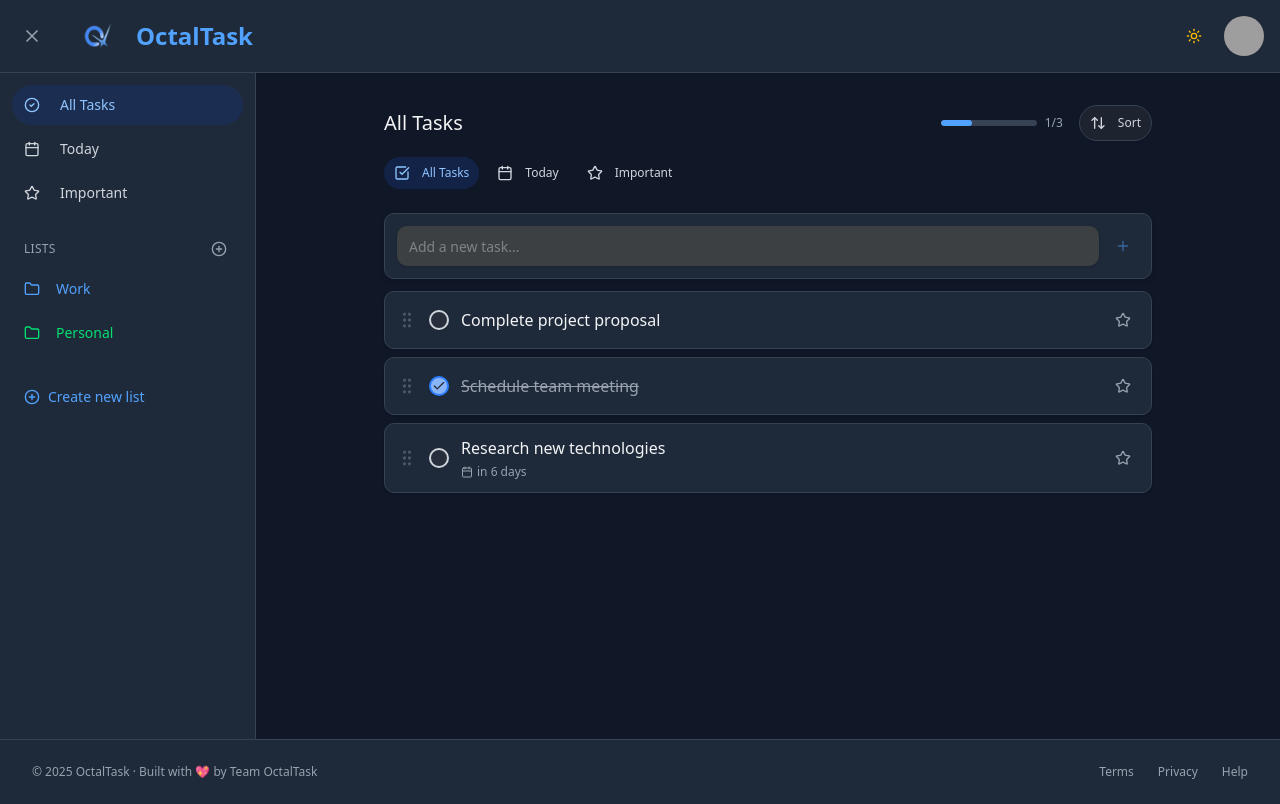
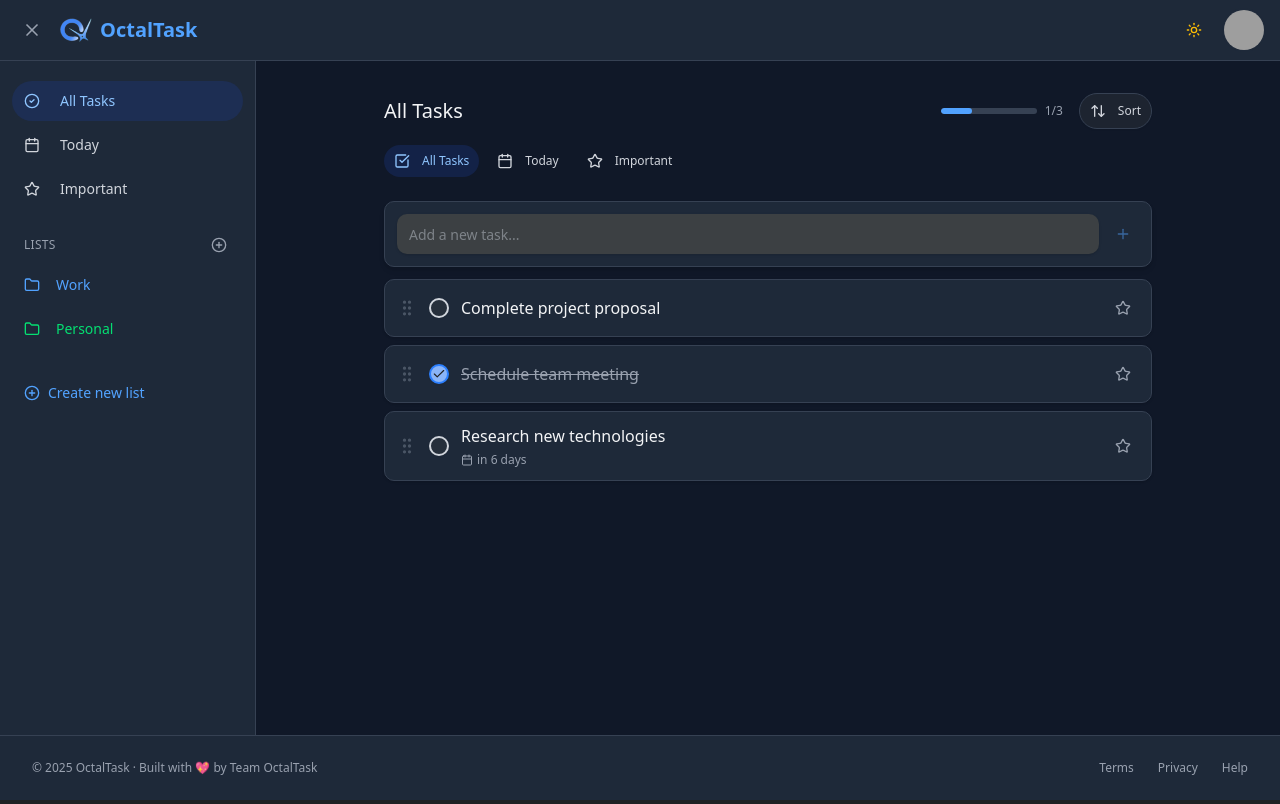
Before and after one commit to kPhuong08/octaltask, a React (Vite) app: page /tasks in a window 1280 px wide. Built offline with nearby package versions, Linux system fonts and the light colour scheme; no server answers; grey boxes are pictures that could not be loaded.

Commit message:
fix(ot-29): fix logo size

```diff
--- a/src/components/common/Logo.tsx
+++ b/src/components/common/Logo.tsx
@@ -10,9 +10,9 @@ interface LogoProps {
 export function Logo({ size = 'md', showText = true, color = 'text-blue-600', className = '' }: LogoProps) {
   // Size classes mapping
   const sizeClasses = {
-    sm: 'h-9 w-13',
-    md: 'h-11 w-15',
-    lg: 'h-13 w-17'
+    sm: 'h-3 w-5',
+    md: 'h-6 w-8',
+    lg: 'h-10 w-10'
   };
 
   const textSizeClasses = {
--- a/src/pages/TaskDashboard/index.tsx
+++ b/src/pages/TaskDashboard/index.tsx
@@ -380,7 +380,7 @@ export default function TaskDashboard() {
               </button>
 
               <Logo
-                size="lg"
+                size="md"
                 color={darkMode ? 'text-blue-400' : 'text-blue-600'}
                 className="font-sans"
               />
```
Also changed, not shown: public/logo.png.
